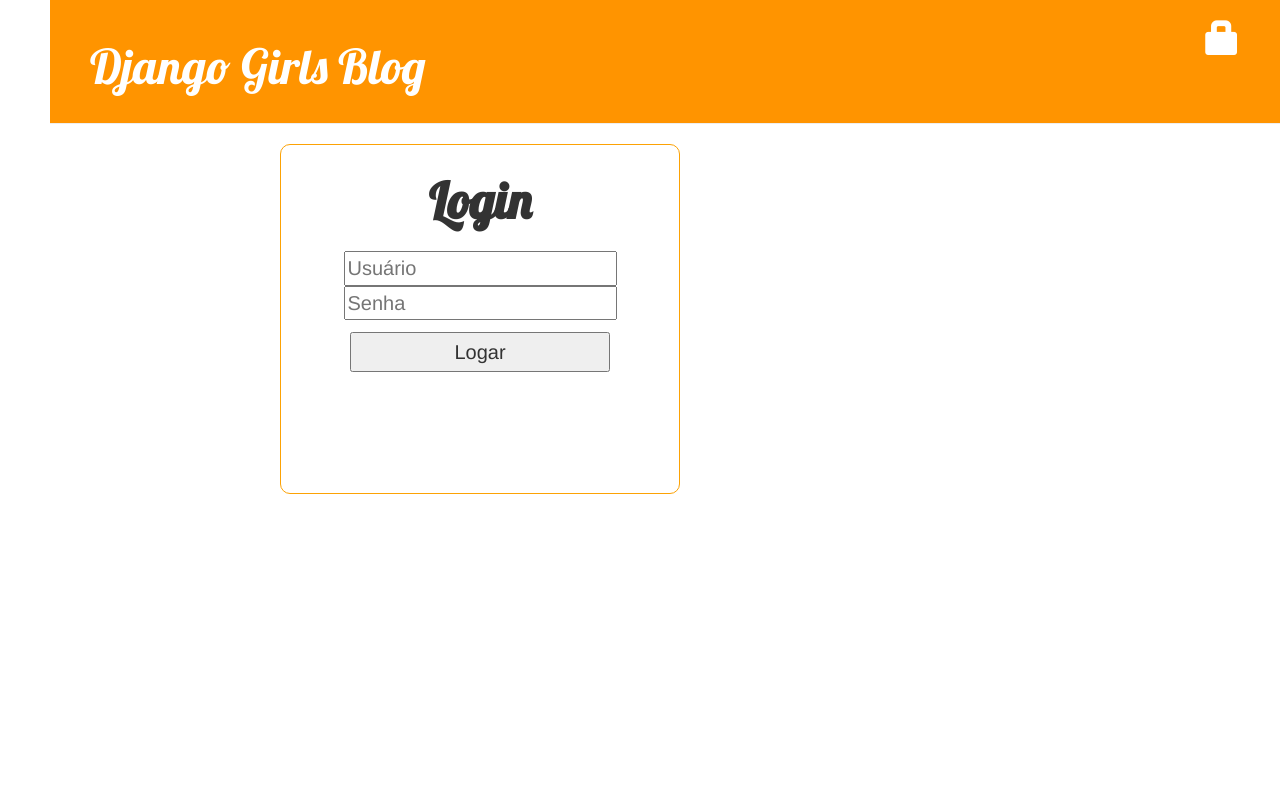
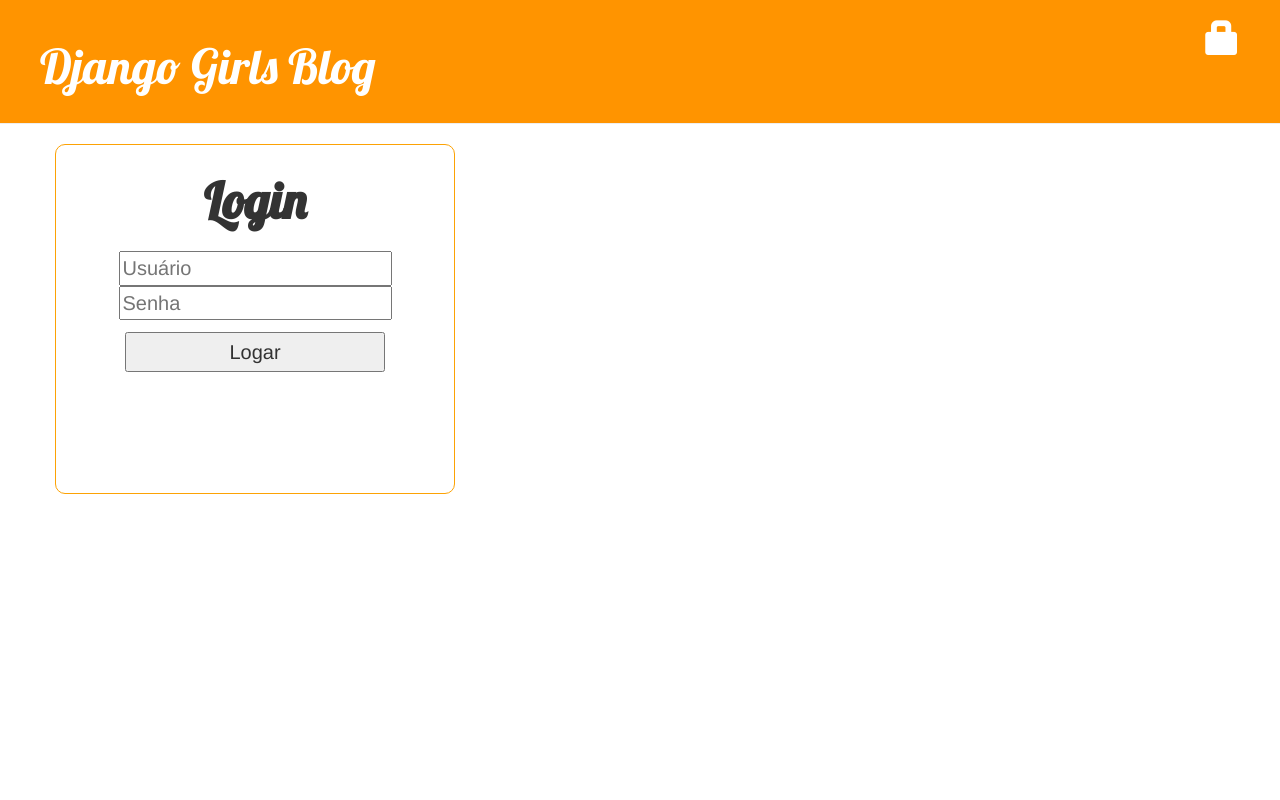
Before and after one commit to wellintonvieira/my-first-blog, a Django app: a page that uses blog/templates/blog/base.html in a window 1280 px wide. Run offline with Django 3.2, Linux system fonts and the light colour scheme; some libraries are stand-ins or nearby versions.

Commit message:
senha professor

```diff
--- a/blog/static/css/blog.css
+++ b/blog/static/css/blog.css
@@ -1,6 +1,4 @@
 body {
-	margin: auto;
-    padding-left: 50px;
 }
 
 h1 a {
@@ -15,7 +13,6 @@
 .login {
     padding: 20px;
     font-size: 20px;
-    margin: auto;
     width: 400px;
     height: 350px;
     text-align: center;
```
